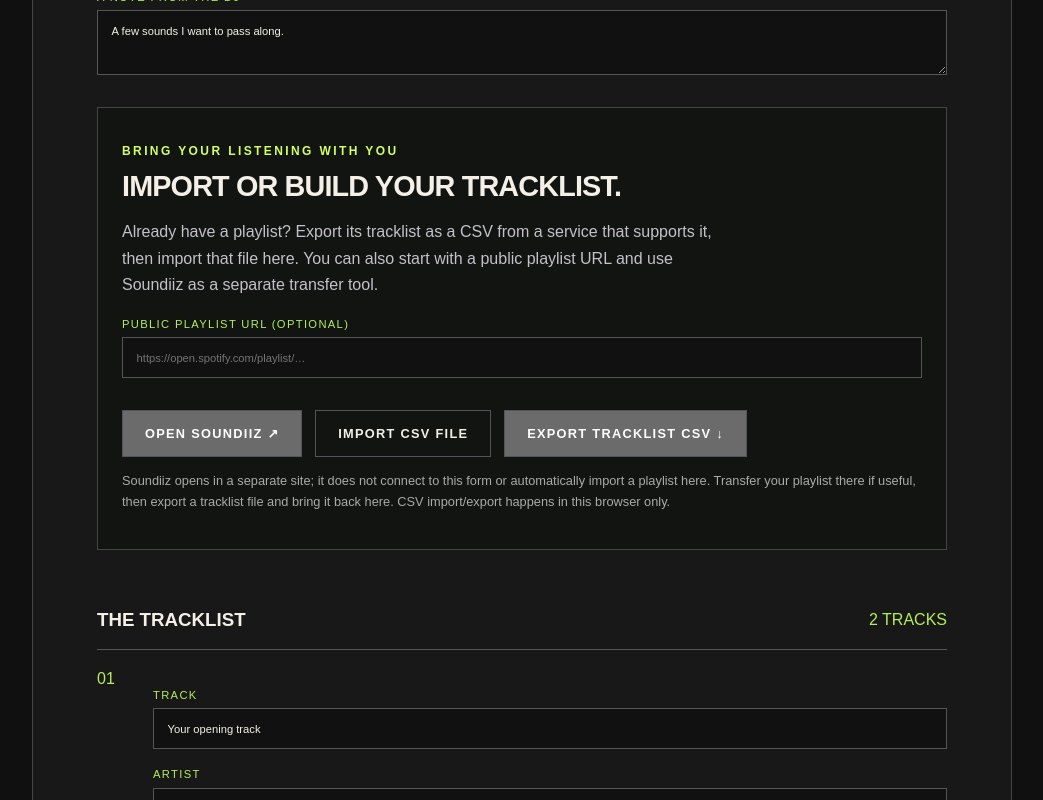
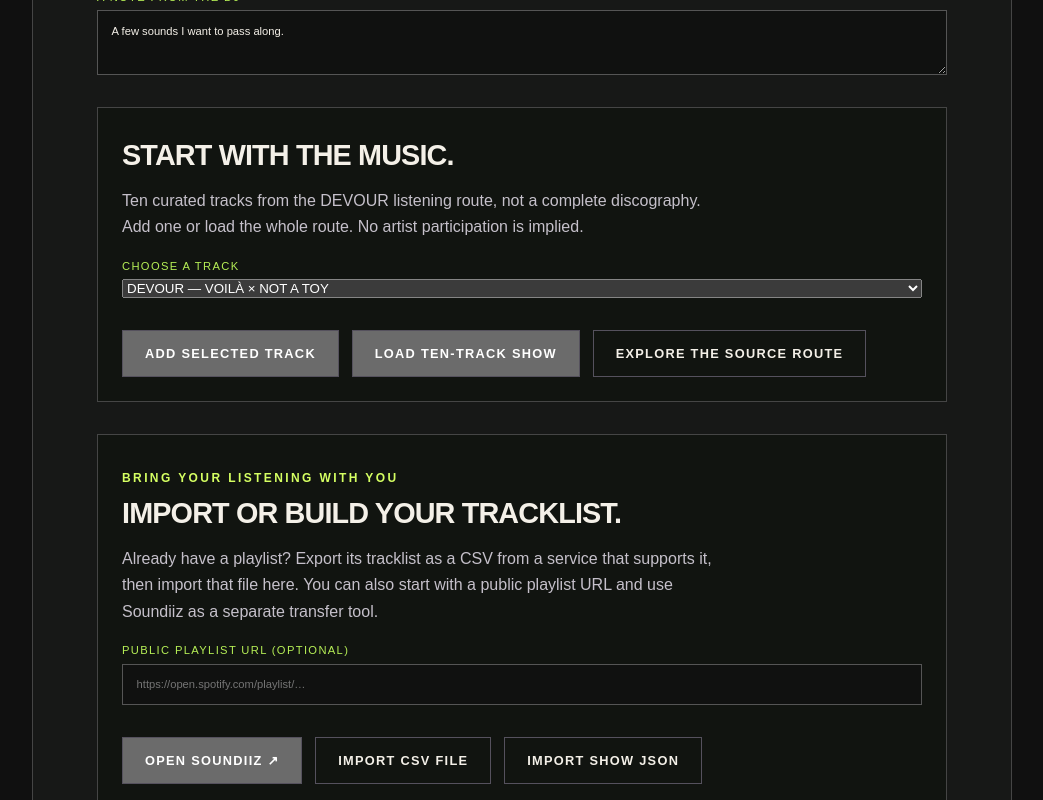
Before and after one commit to Loptr-Lab/pay-it-forward, a Next.js app: page /radio in a window 1280 px wide. Shown: the part 1120-1920 px from the top of the page, without its empty margins (118-1161 px from the left). Built offline with nearby package versions, Linux system fonts and the light colour scheme.

Commit message:
Extend portable radio shows and reuse curated music route

```diff
--- a/src/app/radio/page.tsx
+++ b/src/app/radio/page.tsx
@@ -5,17 +5,29 @@ import Link from "next/link";
 import Breadcrumbs from "../components/Breadcrumbs";
 import SiteDirectoryFooter from "../components/SiteDirectoryFooter";
 
+import { starterTracks } from "../music/catalog";
+
 type Track = { title: string; artist: string; url: string };
 const starter: Track[] = [
   { title: "Your opening track", artist: "An artist you love", url: "" },
   { title: "A new discovery", artist: "Someone to pass forward", url: "" },
 ];
 
+type Show = { title: string; note: string; tracks: Track[] };
+const storageKey = "pif-radio-draft-v1";
+function validShow(value: unknown): Show | null {
+  if (!value || typeof value !== "object") return null;
+  const show = value as Partial<Show>;
+  if (typeof show.title !== "string" || typeof show.note !== "string" || !Array.isArray(show.tracks) || show.tracks.length > 500) return null;
+  if (!show.tracks.every(t => t && typeof t.title === "string" && typeof t.artist === "string" && typeof t.url === "string")) return null;
+  return { title: show.title.slice(0,90), note: show.note.slice(0,280), tracks: show.tracks.map(t => ({title:t.title.slice(0,500),artist:t.artist.slice(0,500),url:t.url.slice(0,4000)})) };
+}
 function decodeShow(): { title: string; note: string; tracks: Track[] } | null {
   if (typeof window === "undefined" || !window.location.hash.startsWith("#show=")) return null;
   try {
     const raw = window.location.hash.slice(6);
-    return JSON.parse(decodeURIComponent(escape(atob(raw)))) as { title: string; note: string; tracks: Track[] };
+    if (raw.length > 60000) return null;
+    return validShow(JSON.parse(decodeURIComponent(escape(atob(raw)))));
   } catch { return null; }
 }
 
@@ -27,6 +39,7 @@ export default function WeekOnAirPage() {
   const [readOnly, setReadOnly] = useState(false);
   const [playlistUrl, setPlaylistUrl] = useState("");
   const [importMessage, setImportMessage] = useState("");
+  const [catalogIndex, setCatalogIndex] = useState("0");
 
   useEffect(() => {
     const show = decodeShow();
@@ -54,7 +67,48 @@ export default function WeekOnAirPage() {
     }
   }
 
-  function addTrack() { setTracks((items) => [...items, { title: "", artist: "", url: "" }]); }
+  function addTrack() { setTracks(items => [...items, { title: "", artist: "", url: "" }]); }
+  function loadShow(show: Show) {
+    setTitle(show.title); setNote(show.note); setTracks(show.tracks); setReadOnly(false); setShared(false);
+    window.history.replaceState(null, "", window.location.pathname);
+  }
+  function saveDraft() {
+    try { localStorage.setItem(storageKey, JSON.stringify({title,note,tracks})); setImportMessage("Draft saved on this browser only."); }
+    catch { setImportMessage("Could not save locally. Download the show JSON instead."); }
+  }
+  function restoreDraft() {
+    try {
+      const show = validShow(JSON.parse(localStorage.getItem(storageKey) || "null"));
+      if (!show) { setImportMessage("No valid saved draft."); return; }
+      if (window.confirm("Replace the current show with your saved draft?")) loadShow(show);
+    } catch { setImportMessage("Could not restore the draft."); }
+  }
+  function deleteDraft() {
+    try { localStorage.removeItem(storageKey); setImportMessage("Local draft deleted."); }
+    catch { setImportMessage("Could not delete the local draft."); }
+  }
+  function download(content: string, type: string, filename: string) {
+    const url = URL.createObjectURL(new Blob([content], {type}));
+    const link = document.createElement("a"); link.href=url; link.download=filename;
+    document.body.appendChild(link); link.click(); link.remove();
+    window.setTimeout(() => URL.revokeObjectURL(url), 1000);
+  }
+  function exportShow() { download(JSON.stringify({title,note,tracks},null,2), "application/json", "play-it-forward-show.json"); }
+  async function importShow(file?: File) {
+    if (!file) return;
+    try {
+      if(file.size > 4000000) throw Error("File too large");
+      const show = validShow(JSON.parse(await file.text()));
+      if (!show) throw Error("Invalid show");
+      if (window.confirm("Replace the current show with this file?")) { loadShow(show); setImportMessage("Show imported."); }
+    } catch { setImportMessage("Could not import this show JSON."); }
+  }
+  function moveTrack(index: number, direction: number) {
+    setTracks(items => { const next = [...items]; const target = index + direction;
+      if(target >= 0 && target < next.length) [next[index],next[target]] = [next[target],next[index]];
+      return next;
+    });
+  }
 
   function parseCsv(text: string): Track[] {
     const rows: string[][] = [];
@@ -97,7 +151,8 @@ export default function WeekOnAirPage() {
         setImportMessage("No tracks found. Use a CSV with title, artist, and optional url columns.");
         return;
       }
-      setTracks(imported);
+      if (!window.confirm("Replace the current tracklist with the imported CSV?")) return;
+      setTracks(imported.slice(0,500));
       setImportMessage(`Imported ${imported.length} tracks. Review the list before sharing.`);
     } catch {
       setImportMessage("We couldn't read that file. Please try a UTF-8 CSV file.");
@@ -105,15 +160,9 @@ export default function WeekOnAirPage() {
   }
 
   function exportTracklist() {
-    const quote = (value: string) => '"' + value.replace(/"/g, '""') + '"';
+    const quote = (value: string) => '"' + (/^[\s]*[=+@-]|^[\t\r\n]/.test(value) ? "'" + value : value).replace(/"/g, '""') + '"';
     const csv = ["title,artist,url", ...tracks.map((track) => [track.title, track.artist, track.url].map(quote).join(","))].join("\n");
-    const blob = new Blob([csv], { type: "text/csv;charset=utf-8" });
-    const objectUrl = URL.createObjectURL(blob);
-    const link = document.createElement("a");
-    link.href = objectUrl;
-    link.download = "play-it-forward-tracklist.csv";
-    link.click();
-    URL.revokeObjectURL(objectUrl);
+    download(csv, "text/csv;charset=utf-8", "play-it-forward-tracklist.csv");
   }
 
   function openSoundiiz() {
@@ -132,6 +181,7 @@ export default function WeekOnAirPage() {
     setTracks((items) => items.map((item, i) => i === index ? { ...item, [key]: value } : item));
   }
   async function shareShow() {
+    if (encoded.length > 60000 || !validShow({title,note,tracks})) { setImportMessage("Show too large for a share link. Download JSON instead."); return; }
     const url = new URL(window.location.href);
     url.hash = "show=" + encoded;
     try {
@@ -158,13 +208,23 @@ export default function WeekOnAirPage() {
         <p className="experience-lede">A little broadcast of what moved you. Build a post-show playlist or pass your weekly listening experience forward.</p>
         <p className="radio-status">WEEKLY LISTENING SHOW · MADE BY YOU</p>
       </header>
-      <section className="radio-builder" aria-labelledby="radio-builder-title">
+      <section className="radio-builder" data-clarity-mask="true" aria-labelledby="radio-builder-title">
         <div className="radio-builder-heading">
           <div><p className="eyebrow">MAKE A SHOW / BUILD A PLAYLIST</p><h2 id="radio-builder-title">{readOnly ? "YOU'RE TUNED IN." : "WHAT HAVE YOU BEEN PLAYING?"}</h2></div>
-          <span className="radio-onair">● ON AIR</span>
+          <span className="radio-onair">{readOnly ? "SHARED SHOW" : "DRAFT"}</span>
         </div>
         <label className="radio-field">SHOW TITLE<input value={title} onChange={(e) => setTitle(e.target.value)} readOnly={readOnly} maxLength={90}/></label>
         <label className="radio-field">A NOTE FROM THE DJ<textarea value={note} onChange={(e) => setNote(e.target.value)} readOnly={readOnly} rows={3} maxLength={280}/></label>
+        {!readOnly && <section className="radio-import" aria-labelledby="catalog-title">
+          <h3 id="catalog-title">START WITH THE MUSIC.</h3>
+          <p>Ten curated tracks from the DEVOUR listening route, not a complete discography. Add one or load the whole route. No artist participation is implied.</p>
+          <label className="radio-field">CHOOSE A TRACK<select value={catalogIndex} onChange={e=>setCatalogIndex(e.target.value)}>{starterTracks.map((t,i)=><option key={i} value={i}>{t.title} — {t.artist}</option>)}</select></label>
+          <div className="radio-actions">
+            <button className="button secondary" type="button" onClick={()=>setTracks(items=>[...items,{...starterTracks[Number(catalogIndex)]}])}>ADD SELECTED TRACK</button>
+            <button className="button secondary" type="button" onClick={()=>{if(window.confirm("Replace the current show with the curated route?")) loadShow({title:"Follow the Sound",note:"Curated listening route from the DEVOUR music story.",tracks:starterTracks.map(t=>({...t}))});}}>LOAD TEN-TRACK SHOW</button>
+            <Link className="button secondary" href="/music/devour/">EXPLORE THE SOURCE ROUTE</Link>
+          </div>
+        </section>}
         {!readOnly && <section className="radio-import" aria-labelledby="radio-import-title">
           <p className="eyebrow">BRING YOUR LISTENING WITH YOU</p>
           <h3 id="radio-import-title">IMPORT OR BUILD YOUR TRACKLIST.</h3>
@@ -177,10 +237,10 @@ export default function WeekOnAirPage() {
             <label className="button secondary radio-file-button">IMPORT CSV FILE
               <input type="file" accept=".csv,text/csv" onChange={(e) => importTrackFile(e.target.files?.[0])} />
             </label>
-            <button className="button secondary" type="button" onClick={exportTracklist}>EXPORT TRACKLIST CSV ↓</button>
+            <label className="button secondary radio-file-button">IMPORT SHOW JSON<input aria-label="Import show JSON" type="file" accept=".json,application/json" onChange={e=>{void importShow(e.target.files?.[0]);e.target.value="";}} /></label>
           </div>
-          <p className="radio-import-note">Soundiiz opens in a separate site; it does not connect to this form or automatically import a playlist here. Transfer your playlist there if useful, then export a tracklist file and bring it back here. CSV import/export happens in this browser only.</p>
-          {importMessage && <p className="radio-confirmation" role="status">{importMessage}</p>}
+          <p className="radio-import-note">Soundiiz opens in a separate site; it does not connect to this form or automatically import a playlist here. Transfer your playlist there if useful, then export a tracklist file and bring it back here. CSV and JSON import/export happen in this browser only.</p>
+
         </section>}
         <div className="radio-track-heading"><h3>THE TRACKLIST</h3><span>{tracks.length} TRACKS</span></div>
         <ol className="radio-tracklist">
@@ -190,19 +250,29 @@ export default function WeekOnAirPage() {
               <label>TRACK<input value={track.title} readOnly={readOnly} placeholder="Song title" onChange={(e) => updateTrack(index, "title", e.target.value)}/></label>
               <label>ARTIST<input value={track.artist} readOnly={readOnly} placeholder="Artist name" onChange={(e) => updateTrack(index, "artist", e.target.value)}/></label>
               <label>APPLE MUSIC / LISTEN LINK<input value={track.url} readOnly={readOnly} placeholder="https://music.apple.com/…" onChange={(e) => updateTrack(index, "url", e.target.value)}/></label>
+              {!readOnly && <div className="radio-actions"><button className="button secondary" type="button" disabled={index===0} onClick={()=>moveTrack(index,-1)} aria-label={`Move track ${index+1} up`}>MOVE UP</button><button className="button secondary" type="button" disabled={index===tracks.length-1} onClick={()=>moveTrack(index,1)} aria-label={`Move track ${index+1} down`}>MOVE DOWN</button><button className="button secondary" type="button" onClick={()=>setTracks(items=>items.filter((_,i)=>i!==index))} aria-label={`Remove track ${index+1}`}>REMOVE</button></div>}
               {isSafeListenUrl(track.url) && <a className="radio-listen-link" href={track.url} target="_blank" rel="noreferrer">OPEN TRACK ↗</a>}
             </div>
           </li>)}
         </ol>
         {!readOnly && <div className="radio-actions"><button className="button secondary" type="button" onClick={addTrack}>+ ADD A TRACK</button><button className="button primary" type="button" onClick={shareShow}>COPY SHARE LINK ↗</button></div>}
         {shared && <p className="radio-confirmation" role="status">Share link copied. Anyone with the link can view this show.</p>}
-        {readOnly && <button className="button secondary" type="button" onClick={resetShow}>MAKE YOUR OWN SHOW</button>}
+        <div className="radio-actions">
+          <button className="button secondary" type="button" onClick={exportTracklist}>DOWNLOAD TRACKLIST CSV ↓</button>
+          <button className="button secondary" type="button" onClick={exportShow}>DOWNLOAD FULL SHOW JSON ↓</button>
+          {readOnly ? <><button className="button secondary" type="button" onClick={()=>loadShow({title:("Inspired by: "+title).slice(0,90),note:("Source show: "+title).slice(0,280),tracks})}>BUILD FROM THIS SHOW</button><button className="button secondary" type="button" onClick={resetShow}>MAKE YOUR OWN SHOW</button></> : <>
+          <button className="button secondary" type="button" onClick={saveDraft}>SAVE DRAFT ON THIS DEVICE</button>
+          <button className="button secondary" type="button" onClick={restoreDraft}>RESTORE SAVED DRAFT</button>
+          <button className="button secondary" type="button" onClick={deleteDraft}>DELETE SAVED DRAFT</button></>}
+        </div>
+        <p className="radio-small">Saving a draft is optional and replaces the previous saved draft in this browser. Shared links are public-by-link, not encrypted. Downloads stay on your device.</p>
+        {importMessage && <p className="radio-confirmation" role="status">{importMessage}</p>}
       </section>
       <section className="radio-how" aria-labelledby="radio-status-details">
         <p className="eyebrow">THE FIRST EDITION</p><h2>YOUR TASTE.<br/><em>YOUR AIRWAVES.</em></h2>
         <p>Add tracks you played this week, import a CSV tracklist, or use a separate playlist-transfer service before bringing a tracklist here. Give the show a title and share the link. This is a link-based show builder: the tracklist is encoded into the link and is not uploaded to a server.</p>
-        <div className="radio-boundary"><strong>WHAT WORKS NOW</strong><ul><li>Manually add a show title, DJ note, track names, artist names, and external listening links.</li><li>Import a UTF-8 CSV/text tracklist in this browser and export the current tracklist as CSV.</li><li>Open Soundiiz separately as an optional playlist-transfer tool; it is not a direct Play It Forward integration.</li><li>Copy a share link; anyone with the link can view the read-only show.</li><li>Open music links in the relevant listening service. This site does not host audio.</li></ul></div>
-        <div className="radio-boundary"><strong>PLANNED — NOT LIVE</strong><ul><li>DJ/station profiles, persistent show archives, follows, discovery feeds, recommendations, and community submissions.</li><li>Native playlist search and provider-connected imports, including Apple Music authorization and a verified listening-history archive.</li><li>AT Protocol identity/publishing, moderation tools, and live audio.</li></ul></div>
+        <div className="radio-boundary"><strong>WHAT WORKS NOW</strong><ul><li>Manually add, remove and reorder tracks, or start from the curated DEVOUR listening route.</li><li>Import CSV or full-show JSON; download CSV or JSON from both editable and shared shows. Save, restore or delete an optional local draft.</li><li>Open Soundiiz separately as an optional playlist-transfer tool; it is not a direct Play It Forward integration.</li><li>Copy a share link; anyone with the link can view the read-only show.</li><li>Open music links in the relevant listening service. This site does not host audio.</li></ul></div>
+        <div className="radio-boundary"><strong>PLANNED — NOT LIVE</strong><ul><li>DJ/station profiles, persistent public community archives, follows, discovery feeds, recommendations, and community submissions.</li><li>Native playlist search and provider-connected imports, including Apple Music authorization and a verified listening-history archive.</li><li>AT Protocol identity/publishing, moderation tools, and live audio.</li></ul></div>
         <div className="radio-boundary"><strong>WHAT DEVELOPMENT NEEDS</strong><ul><li>Apple developer configuration, MusicKit setup, explicit opt-in, privacy/retention controls, and tests of the actual API data.</li><li>A backend and operational plan for persistent profiles, archives, follows, feeds, reports, and deletion/export.</li><li>AT Protocol/PDS and existing Lexicon review, authorization, publishing adapter, and moderation model.</li><li>Music-rights review before any hosting or rebroadcast, plus accessibility, security, and release testing.</li></ul></div>
         <div className="radio-boundary"><strong>APPLE MUSIC CONNECTION — NOT CONNECTED</strong><p>Apple Music authorization needs an Apple Music developer token and a MusicKit setup. The recently played endpoint is limited and does not provide reliable per-play timestamps for proving an exact seven-day window. Until an authorized integration is configured and tested, add tracks and links yourself. We will not label a manually assembled list as verified listening history.</p></div>
         <p className="radio-small">No audio is hosted here. Listening links open the music service. Anyone with the share link can view the show, so share only content and notes you are comfortable making public. A tracklist is not proof of a play event or permission to rebroadcast copyrighted audio.</p>
```
